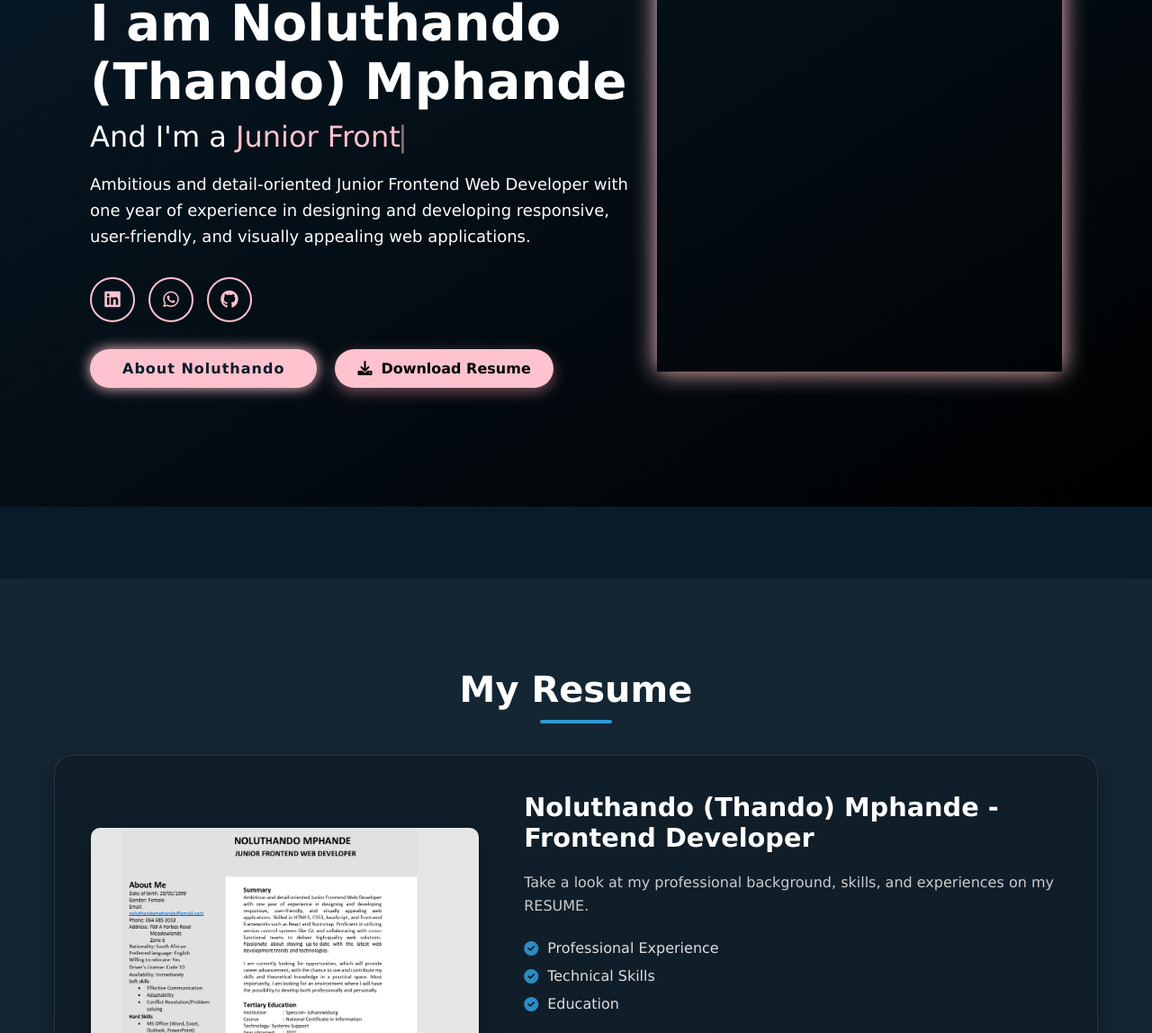
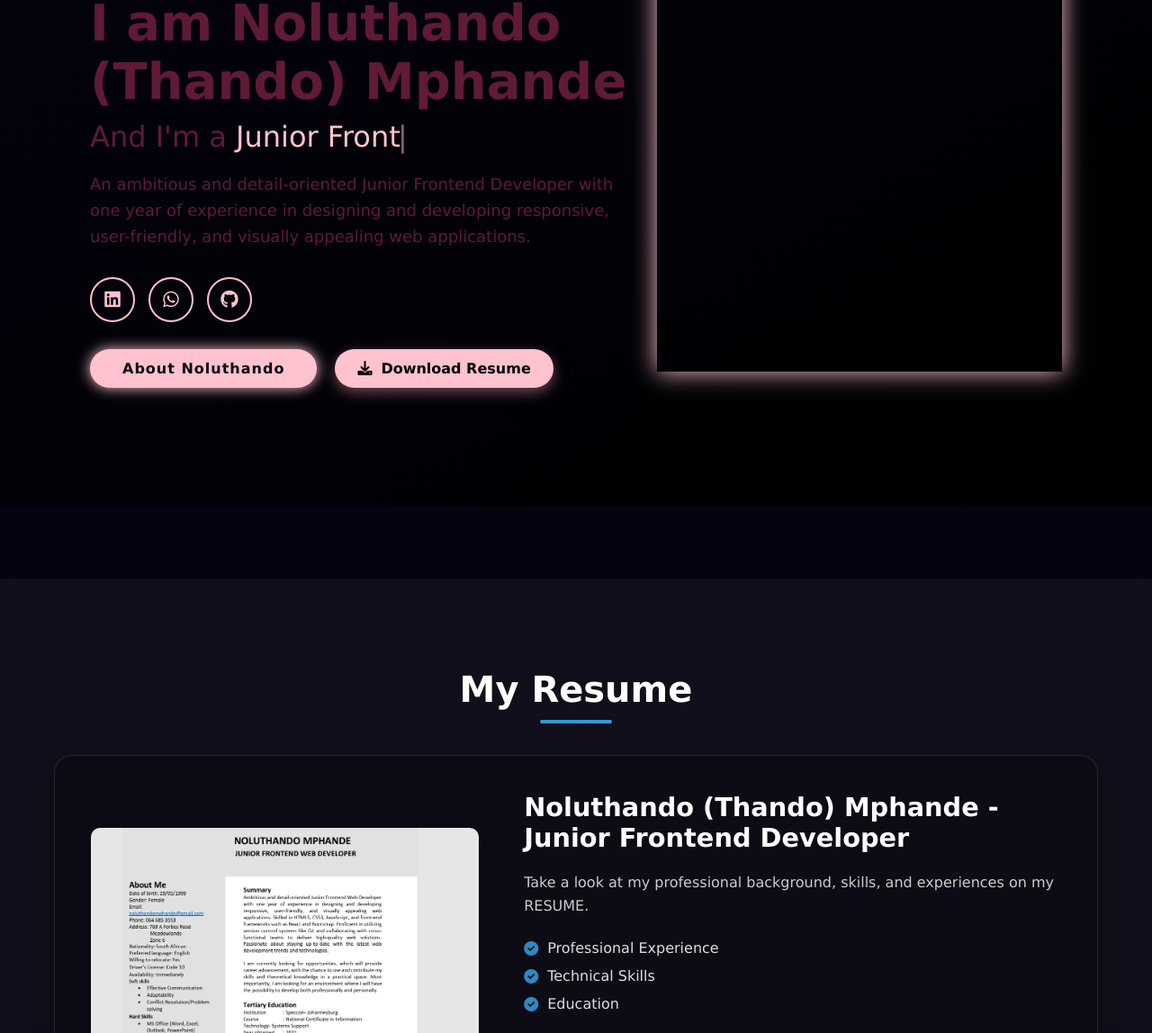
Before and after one commit to nolu-thando/portfolio, a plain HTML site: page index.html in a window 1280 px wide. Shown: the part 237-1385 px from the top of the page at 90% size. Drawn offline with Linux system fonts and the light colour scheme.

Commit message:
changes made

```diff
--- a/index.html
+++ b/index.html
@@ -35,7 +35,7 @@
                 <h2>Hey! Welcome to my portfolio</h2>
                 <h1>I am Noluthando  (Thando) Mphande</h1>
                 <h3>And I'm a <span class="typing"> Junior Frontend Developer</span></h3>
-                <p>Ambitious and detail-oriented Junior Frontend Web Developer
+                <p> An ambitious and detail-oriented Junior Frontend Developer
                     with one year of experience in designing and developing
                     responsive, user-friendly, and visually appealing web
                     applications. </p>
@@ -71,7 +71,7 @@
                 <img src="media/myresume.png" alt="Resume">
             </div>
             <div class="resume-info">
-                <h3>Noluthando (Thando) Mphande - Frontend Developer</h3>
+                <h3>Noluthando (Thando) Mphande - Junior Frontend Developer</h3>
                 <p>Take a look at my professional background, skills, and experiences on my RESUME.</p>
                 <ul class="resume-highlights">
                     <li><i class="fas fa-check-circle"></i> Professional Experience</li>
--- a/stylesheet/index.css
+++ b/stylesheet/index.css
@@ -1,12 +1,12 @@
 /* MY FONTS*/
 @import url('https://fonts.googleapis.com/css2?family=Poppins:wght@300;400;500;600;700&display=swap');
 
-/* ===== VARIABLES ===== */
+/* html files css */
 :root {
-    --primary-color: #ffffff;
+    --primary-color: #5F1A37;
     --secondary-color: #FFC2CE;
-    --dark-bg: #081b29;
-    --darker-bg: #081b29;
+    --dark-bg: #04030F;
+    --darker-bg: #04030F;
     --transition: all 0.3s ease;
     --glow-color: #FFC2CE;
 }
@@ -417,7 +417,7 @@ nav ul li a.active {
 
 }
 
-/* ===== FOOTER ===== */
+/* footer */
 footer {
     text-align: center;
     padding: 20px;
@@ -425,7 +425,7 @@ footer {
     backdrop-filter: blur(10px);
 }
 
-/* ===== PAGES COMMON ===== */
+/* other pages */
 .page-title {
     padding-top: 150px;
     text-align: center;
```
Also changed, not shown: contactme.html (+1 -1 lines).
